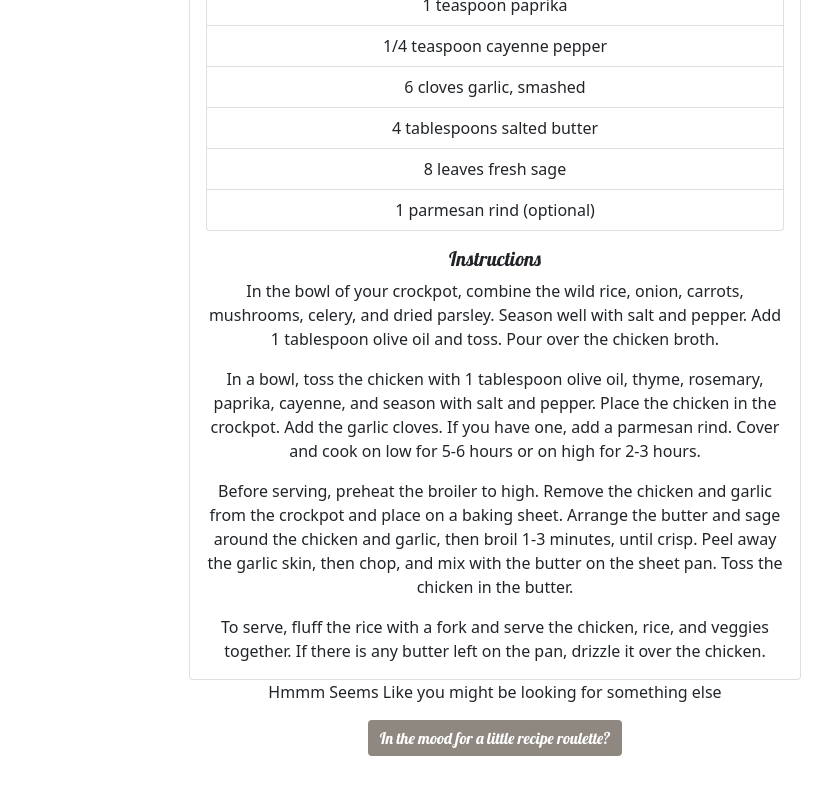
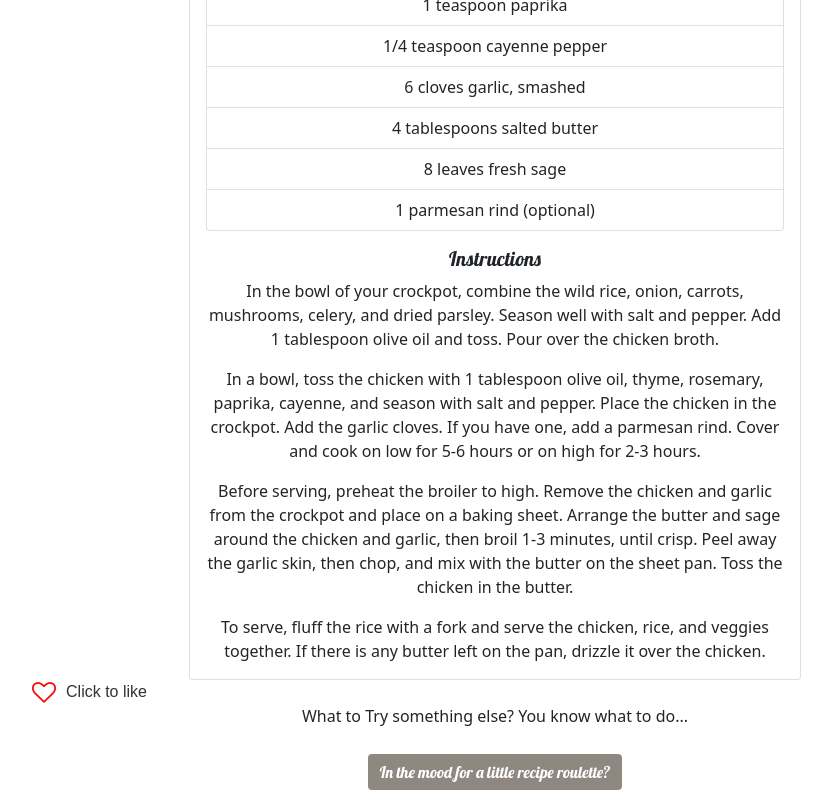
Before and after one commit to BadAtUserName/supper-star, a React (Create React App) app: page /recipe/0 in a window 1280 px wide. Shown: the part 1649-2449 px from the top of the page, without its empty margins (145-977 px from the left). Before the commit the page ends 2405 px from the top, so only its background shows below. Built offline with nearby package versions, Linux system fonts and the light colour scheme.

Commit message:
like button added

```diff
--- a/src/App.js
+++ b/src/App.js
@@ -7,8 +7,10 @@ import Header from './components/Header';
 import RecipeDirectoryPage from './pages/RecipeDirectoryPage';
 import Search from './components/Search';
 import RecipeDetail from './components/features/RecipeDetail';
+import AboutPage from './pages/AboutPage';
 //import RecipeDetail from './components/features/RecipeDetail';
 import './App.css';
+import 'font-awesome/css/font-awesome.min.css';
 
 
 function App() {
@@ -26,6 +28,7 @@ function App() {
                 <Route path="/" element={<Search />} />
                 <Route path="/recipes" element={<RecipeDirectoryPage />} />
                 <Route path="/recipe/:id" element={<RecipeDetail />} />
+                <Route path='about' element={<AboutPage />} />
               </Routes>
             </Col>
           </Row>
--- a/src/components/Header.js
+++ b/src/components/Header.js
@@ -27,11 +27,11 @@ const Header = () => {
                         <i className='fa fa-info fa-lg' /> About
                     </NavLink>
                 </NavItem>
-                <NavItem>
+                {/*<NavItem>
                     <NavLink className='nav-link' to='/contact'>
                         <i className='fa fa-address-card fa-lg' /> Contact
                     </NavLink>
-                </NavItem>
+                </NavItem>*/}
             </Nav>
     </Navbar>
 );
--- a/src/components/RandomRecipeButtonStyle.css
+++ b/src/components/RandomRecipeButtonStyle.css
@@ -7,6 +7,7 @@
   font-size: 16px;
   cursor: pointer;
   transition: background-color 0.5s ease;
+  margin: 10px;
 }
 
 .custom-button:hover {
--- a/src/components/Search.js
+++ b/src/components/Search.js
@@ -1,16 +1,16 @@
 import { useState } from "react";
 import { RECIPES } from "../app/RECIPES";
-import RecipeCard from "./RecipeCard";
 import { Input, Container, Row, Col  } from 'reactstrap';
 import { Link } from 'react-router-dom';
-import RecipeList from "./RecipeList";
 import RecipeCardMini from "./features/RecipeCardMini";
 import RandomRecipeButton from "./RandomRecipe";
+//import RecipeList from "./RecipeList";
+//import RecipeCard from "./RecipeCard";
 
 
 const Search = () => {
-  const [searchItem, setSearchItem] = useState('')
-  const [filteredRecipes, setFilteredRecipes] = useState(RECIPES)
+  const [searchItem, setSearchItem] = useState('') //keeps track of current search
+  const [filteredRecipes, setFilteredRecipes] = useState(RECIPES)//holds list of recipes filtered
 
   //when clicked on move to the recipe page.
   const handleInputChange = (e) => {
@@ -53,46 +53,7 @@ const Search = () => {
   );
 };
 
-  //search through the recipes that are listed and reduce list on page
- /* return (
 
-    <div>
-      <input
-        type="text"
-        value={searchItem}
-        onChange={handleInputChange}
-        placeholder="Type here to search"
-      />
-      <div>
-        {filteredRecipes.map((recipe, index) => (
-          <Link key={index} to={`/recipe/${recipe.id}`} style={{ textDecoration: 'none', color: 'inherit' }}>
-          <RecipeCardMini  recipe={recipe} />
-          </Link>
-        ))}
-      </div>
-
-    </div>
-  )
-} */
-
-  /*
-  return (
-    <div>
-      <input
-        type="text"
-        value={searchItem}
-        onChange={handleInputChange}
-        placeholder="Type here to search" />
-
-    <ul>
-        {filteredRecipes.map((recipe, index) => (
-          <li key={index}>{recipe.name}</li>
-        ))}
-      </ul>
-    </div>
-  )
-}
-*/
 export default Search
 
  //Each recipe listed on home page should not include all instuctions just the description. Set up router on each click to move to page.
--- /dev/null
+++ b/src/components/features/LikeButton.js
@@ -0,0 +1,19 @@
+import React, { useState } from 'react';
+import './LikeButtonStyle.css'; // Assuming you'll style the button in this file
+
+const LikeButton = () => {
+  const [liked, setLiked] = useState(false);
+
+  const toggleLike = () => {
+    setLiked(!liked);
+  };
+
+  return (
+    <div className="like-button" onClick={toggleLike}>
+      <i className={`fa fa-heart${liked ? '' : '-o'}`}></i>
+      <span>{liked ? 'You loved this recipe!' : 'Click to like'}</span>
+    </div>
+  );
+};
+
+export default LikeButton;
--- /dev/null
+++ b/src/components/features/LikeButtonStyle.css
@@ -0,0 +1,31 @@
+.recipe-container {
+  position: relative;
+  display: flex;
+  justify-content: center;
+  align-items: center;
+  width: 100%;
+  height: 100%; /* Ensure the container takes up full height */
+}
+
+.like-button {
+  display: flex;
+  align-items: center;
+  cursor: pointer;
+  margin-top: 0; /* Remove the top margin */
+}
+
+.like-button i {
+  font-size: 24px;
+  color: red;
+  margin-right: 10px;
+  transition: color 0.3s ease;
+}
+
+.like-button span {
+  font-family: Arial, sans-serif;
+  color: #333;
+}
+
+.like-button:hover i {
+  color: darkred;
+}
--- a/src/components/features/RecipeDetail.js
+++ b/src/components/features/RecipeDetail.js
@@ -4,6 +4,7 @@ import { RECIPES } from '../../app/RECIPES';
 //import {Card, CardBody, CardTitle, CardText } from 'reactstrap';
 import RecipeCard from '../RecipeCard';
 import RandomRecipeButton from '../RandomRecipe';
+import LikeButton from './LikeButton';
 
 const RecipeDetail = () => {
   const { id } = useParams();
@@ -18,9 +19,9 @@ const RecipeDetail = () => {
     <div style={{ width: '66%', margin: '0 auto' }}>
       <RecipeCard recipe={recipe} />
     </div>
-
+    <LikeButton />
     <div>
-      <p>Hmmm Seems Like you might be looking for something else</p>
+      <p>What to Try something else? You know what to do...</p>
       <RandomRecipeButton />
     </div>
     </>
--- /dev/null
+++ b/src/pages/AboutPage.js
@@ -0,0 +1,69 @@
+import { Col, Row, Container, Card, CardBody, CardHeader } from 'reactstrap';
+import ZoolanderComputer from '../app/img/Zoolander_Computer.mp4';
+
+const AboutPage = () => {
+  return (
+    <Container>
+      <Row className='row-content'>
+        <Col sm='6'>
+          <h3>HI!!!</h3>
+          <p>
+            GOSH! What a long ass day we had a work?<br></br>
+            Right?<br></br>
+            I'm assuming since you are here that you like cooking even
+            if its just been a hell of a day. I bet you are a touch mentally
+            fatigued, I mean who isn't. Well we are here to help. We are a collection of recipes, currently just our own, that you can browse and choose from..Or if that's not for you. We have a fun little roulette button where the computer chooses for you and voila choices made!
+          </p>
+        </Col>
+
+        <Col sm='6'>
+          <Card>
+            <CardHeader className='bg-light text-black'>
+              <h3>The Recipes are in the computer</h3>
+            </CardHeader>
+
+            <CardBody>
+              {/* Use the imported video */}
+              <video
+                controls
+                width="100%"
+                height="auto"
+                src={ZoolanderComputer}
+                alt='Zoolander Computer Video'
+              >
+                Your browser does not support the video tag.
+              </video>*
+            </CardBody>
+          </Card>
+
+        </Col>
+        <Col>
+          <Card className='bg-light mt-3'>
+            <CardBody>
+              <blockquote className='blockquote'>
+                <p>
+                  “Dorothy says she ducks invitations to dine with young married people because she can’t, at her age, take the casserole any more—she described one composed of pork chops and canned Bing cherries, after which she came home and was sick.”
+                </p>
+                <footer className='blockquote-footer'>
+                  ― Julia Child,{' '}
+                  <cite title='Source Title'>
+                    As Always, Julia: The Letters of Julia Child & Avis DeVoto
+                  </cite>
+                </footer>
+              </blockquote>
+            </CardBody>
+          </Card>
+        </Col>
+      </Row>
+
+      <Row className='row-content'>
+        <Col xs='12'>
+          <h3>Happy Eating</h3>
+
+        </Col>
+      </Row>
+    </Container>
+  )
+}
+
+export default AboutPage
```
Also changed, not shown: 1 other file (tests, documents, lock files or other folders).
